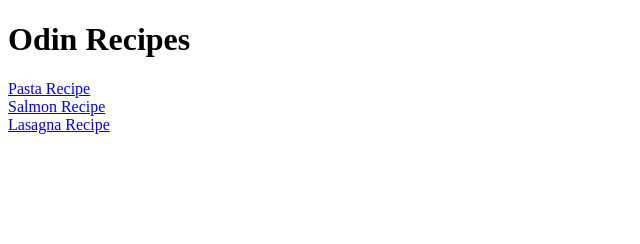
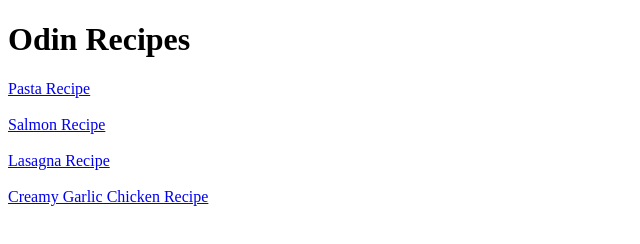
Before and after one commit to eskaycooke/odin-recipes, a plain HTML site: page index.html in a window 1280 px wide. Shown: the whole page, without its empty margins (0-640 px from the left). Drawn offline with Linux system fonts and the light colour scheme.

Commit message:
add chicken.html to recipe list

```diff
--- a/index.html
+++ b/index.html
@@ -10,8 +10,12 @@
 <body>
     <h1>Odin Recipes</h1>
     <a href="recipes/pasta.html">Pasta Recipe</a><br>
+    <br>
     <a href="recipes/salmon.html">Salmon Recipe</a><br>
+    <br>
     <a href="recipes/lasagna.html">Lasagna Recipe</a><br>
+    <br>
+    <a href="recipes/chicken.html">Creamy Garlic Chicken Recipe</a><br>
 
 
 </body>
```
